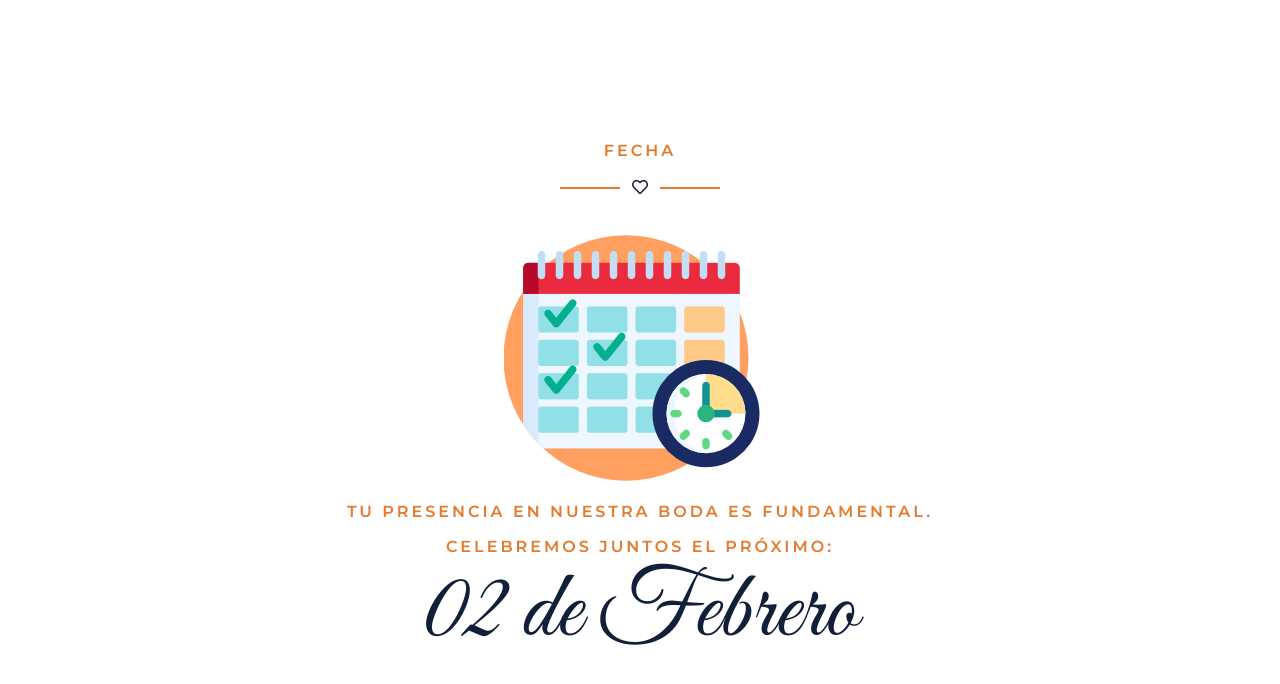
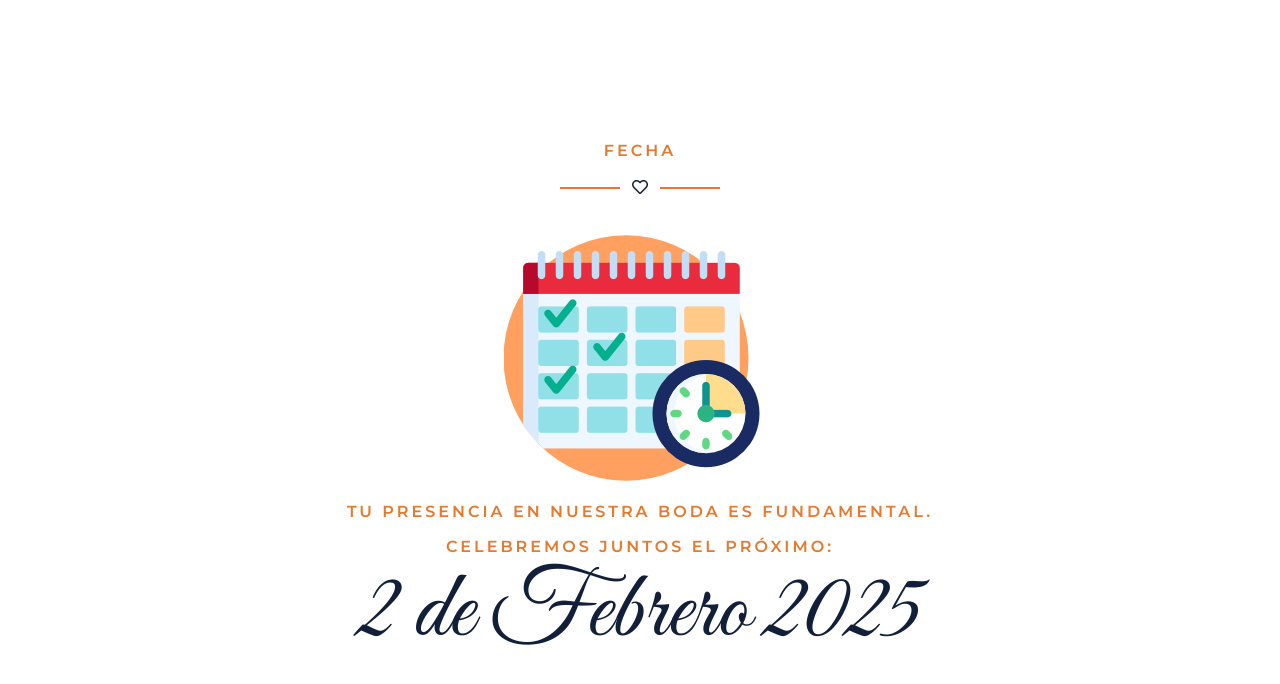
Before and after one commit to HeliosDL/Invitacion.github.io, a plain HTML site: page index.html in a window 1280 px wide. Shown: the part 2000-2684 px from the top of the page. Drawn offline with nearby package versions, Linux system fonts and the light colour scheme.

Commit message:
index.html
corrección de fecha

```diff
--- a/index.html
+++ b/index.html
@@ -190,7 +190,7 @@
             <h6 class="text-uppercase text-primary mb-3" style="letter-spacing: 3px;">Tu presencia en nuestra boda es fundamental.</h6>
             <h6 class="text-uppercase text-primary mb-3" style="letter-spacing: 3px;">   Celebremos juntos el próximo:</h6>
             <h6 class="text-uppercase text-primary mb-3" style="letter-spacing: 3px;"> </h6>
-            <h1 class="display-1 font-secondary text-black mt-n3 mb-md-4">02 de Febrero</h1>
+            <h1 class="display-1 font-secondary text-black mt-n3 mb-md-4">2 de Febrero 2025</h1>
         </div>
     </div>
 </div>
```
